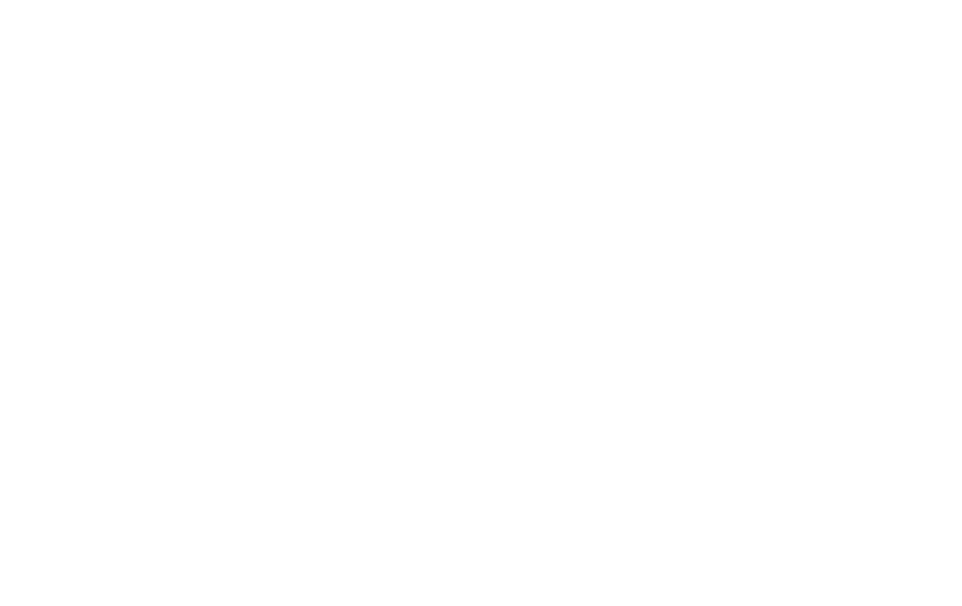
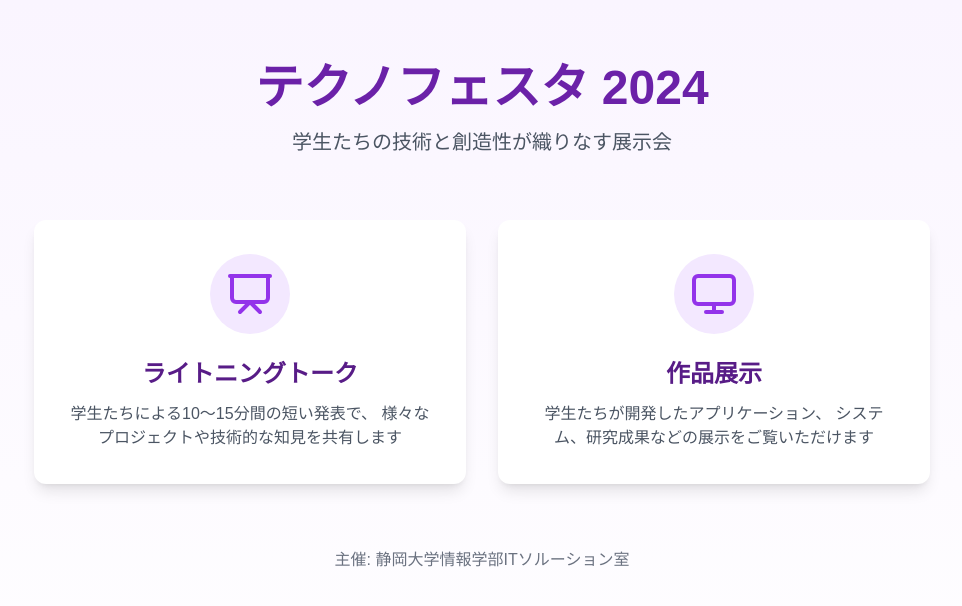
Before and after one commit to su-its/lt-menu, a Next.js app: page / in a window 1280 px wide. Before the commit this address had no page. Shown: the top 606 px of the page, without its empty margins (158-1120 px from the left). Built offline with nearby package versions, Linux system fonts and the light colour scheme.

Commit message:
feat: テクノフェスタ2024のページを作成し、ライトニングトークと作品展示のボタンを追加

```diff
--- a/src/app/page.tsx
+++ b/src/app/page.tsx
@@ -1,11 +1,71 @@
 "use client";
-import { useEffect } from "react";
 import { useRouter } from "next/navigation";
+import { Presentation, Monitor } from "lucide-react";
 
 export default function Component() {
   const router = useRouter();
-  useEffect(() => {
-    router.push("/2024/lt");
-  }, [router]);
-  return <div />;
+
+  return (
+    <div className="min-h-screen bg-gradient-to-b from-purple-50 to-white">
+      <div className="max-w-6xl mx-auto px-4 py-16">
+        <header className="text-center mb-16">
+          <h1 className="text-5xl font-bold text-purple-800 mb-4">
+            テクノフェスタ 2024
+          </h1>
+          <p className="text-xl text-gray-600">
+            学生たちの技術と創造性が織りなす展示会
+          </p>
+        </header>
+
+        <div className="grid md:grid-cols-2 gap-8 max-w-4xl mx-auto">
+          <button
+            type="button"
+            onClick={() => router.push("/2024/lt")}
+            className="group transition-all hover:translate-y-[-4px] relative"
+          >
+            <div className="bg-white rounded-xl shadow-lg p-8 transition-shadow group-hover:shadow-xl border-2 border-transparent hover:border-purple-200">
+              <div className="flex flex-col items-center text-center">
+                <div className="bg-purple-100 p-4 rounded-full mb-6">
+                  <Presentation className="w-12 h-12 text-purple-600" />
+                </div>
+                <h2 className="text-2xl font-bold text-purple-900 mb-3">
+                  ライトニングトーク
+                </h2>
+                <p className="text-gray-600">
+                  学生たちによる10〜15分間の短い発表で、
+                  様々なプロジェクトや技術的な知見を共有します
+                </p>
+              </div>
+            </div>
+          </button>
+          <button
+            type="button"
+            onClick={() => router.push("/2024/exhibit")}
+            className="group transition-all hover:translate-y-[-4px] relative"
+          >
+            <div className="bg-white rounded-xl shadow-lg p-8 transition-shadow group-hover:shadow-xl border-2 border-transparent hover:border-purple-200">
+              <div className="flex flex-col items-center text-center">
+                <div className="bg-purple-100 p-4 rounded-full mb-6">
+                  <Monitor className="w-12 h-12 text-purple-600" />
+                </div>
+                <h2 className="text-2xl font-bold text-purple-900 mb-3">
+                  作品展示
+                </h2>
+                <p className="text-gray-600">
+                  学生たちが開発したアプリケーション、
+                  システム、研究成果などの展示をご覧いただけます
+                </p>
+              </div>
+            </div>
+          </button>
+        </div>
+
+        <footer className="mt-16 text-center">
+          <p className="text-gray-500">
+            主催: 静岡大学情報学部ITソルーション室
+          </p>
+        </footer>
+      </div>
+    </div>
+  );
 }
```
